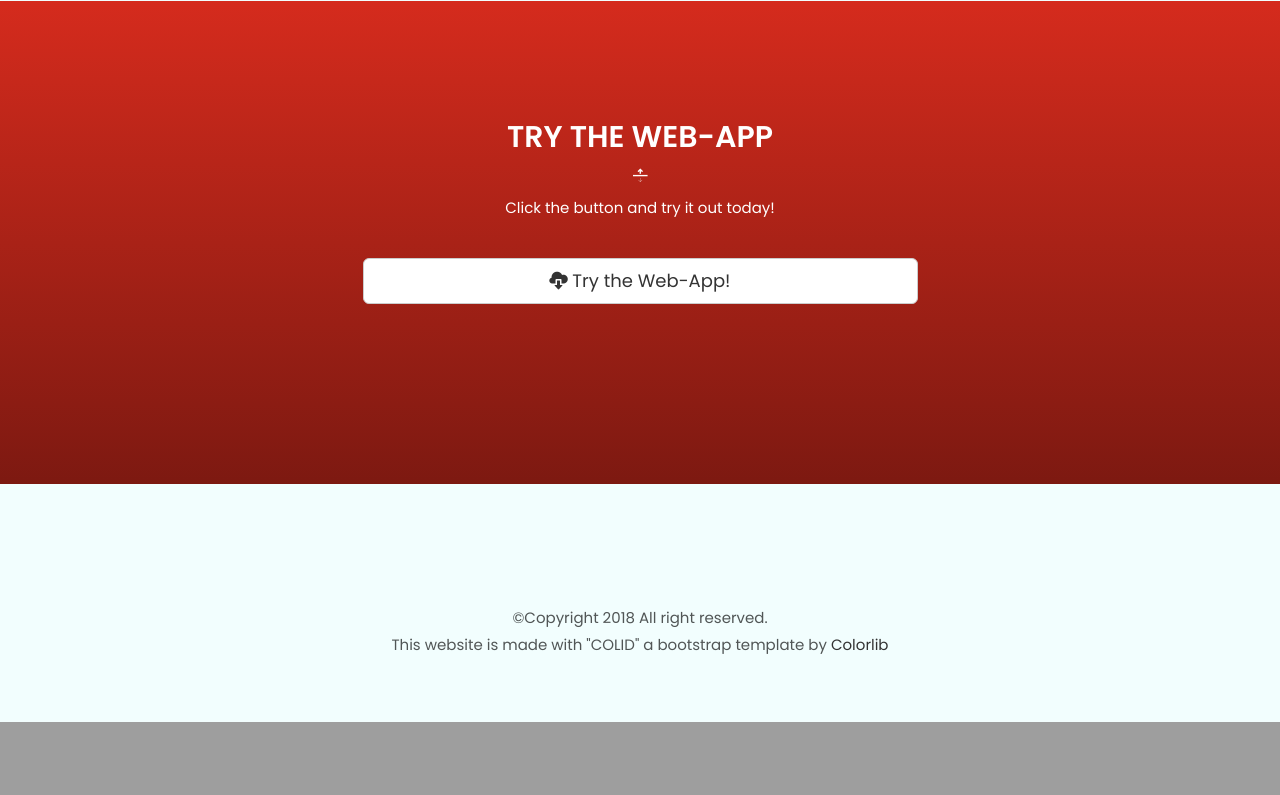
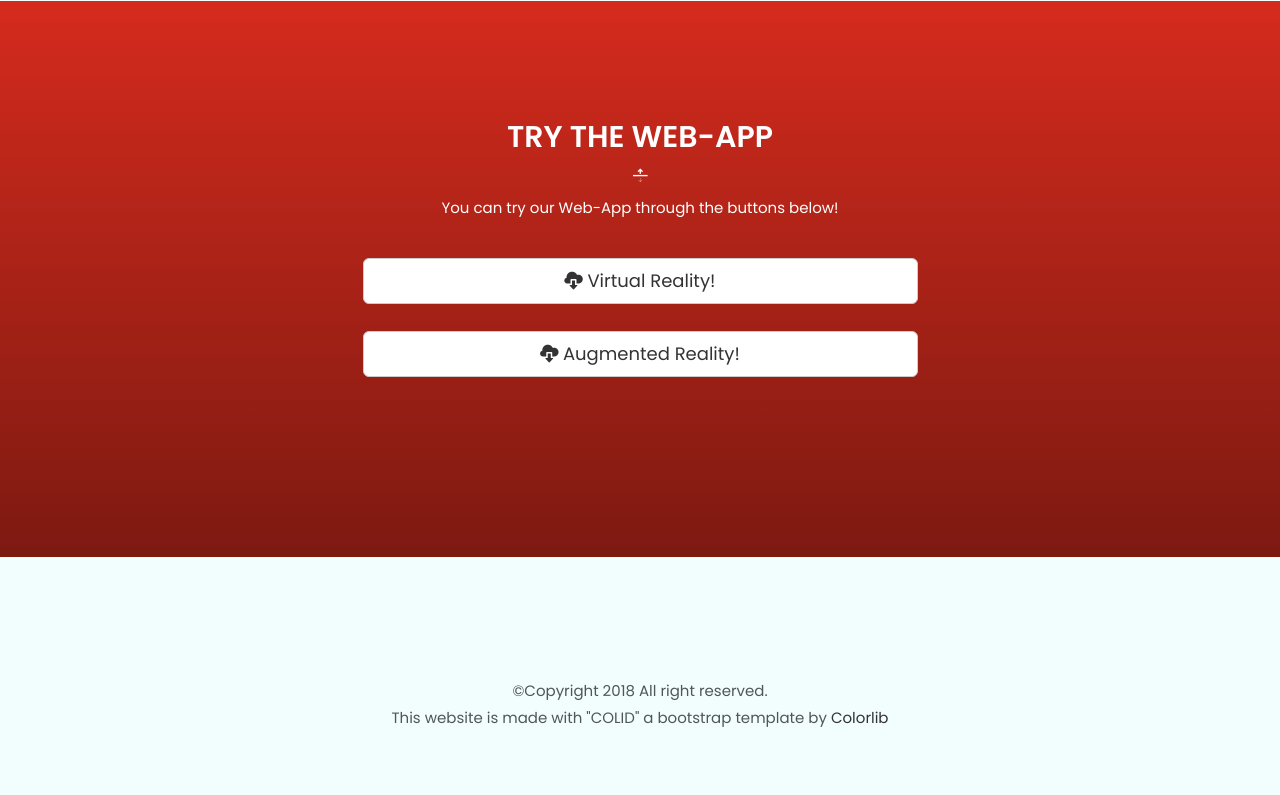
Before and after one commit to qitsuk/Mandatory-Campus-Project, a PHP site: page / in a window 1280 px wide. Shown: the part 2464-3259 px from the top of the page. Before the commit the page ends 3186 px from the top, so only its background shows below. Run offline with PHP 8.4, Linux system fonts and the light colour scheme.

Commit message:
minor website stuff

```diff
--- a/web/vrar/css/responsive.css
+++ b/web/vrar/css/responsive.css
@@ -57,7 +57,7 @@
         background-color: #ffffff;
     }
     .mainmenu-area #primary-menu {
-        background-color: #138FC2;
+        background-color: #d52b1d;
     }
     .mainmenu-area #primary-menu ul {
         overflow-y: auto;
--- a/web/vrar/index.html
+++ b/web/vrar/index.html
@@ -270,9 +270,11 @@
                 <div class="col-xs-12 col-sm-6 col-sm-offset-3 text-center">
                     <div class="page-title">
                         <h2>Try the Web-App</h2>
-                        <p>Click the button and try it out today!</p>
+                        <p>You can try our Web-App through the buttons below!</p>
                         <br>
-                        <a href="#" class="btn btn-block btn-lg btn-default"><span class="glyphicon glyphicon-cloud-download"></span> Try the Web-App!</a>
+                        <a href="#" class="btn btn-block btn-lg btn-default"><span class="glyphicon glyphicon-cloud-download"></span> Virtual Reality!</a>
+                        <br>
+                        <a href="#" class="btn btn-block btn-lg btn-default"><span class="glyphicon glyphicon-cloud-download"></span> Augmented Reality!</a>
                     </div>
                 </div>
             </div>
--- a/web/vrar/style.css
+++ b/web/vrar/style.css
@@ -160,7 +160,7 @@ input:-webkit-autofill:focus {
 }
 
 .social-menu li a:hover {
-    background-color: #138fc2;
+    background-color: #d52b1d;
     color: #ffffff;
     -webkit-box-shadow: 3px 3px 5px 0 rgba(0, 0, 0, 0.1);
     box-shadow: 3px 3px 5px 0 rgba(0, 0, 0, 0.1);
@@ -203,7 +203,7 @@ input:-webkit-autofill:focus {
 .button.white,
 .button:hover {
     background-color: #ffffff;
-    color: #138fc2;
+    color: #d52b1d;
 }
 
 .button.white:hover {
```
